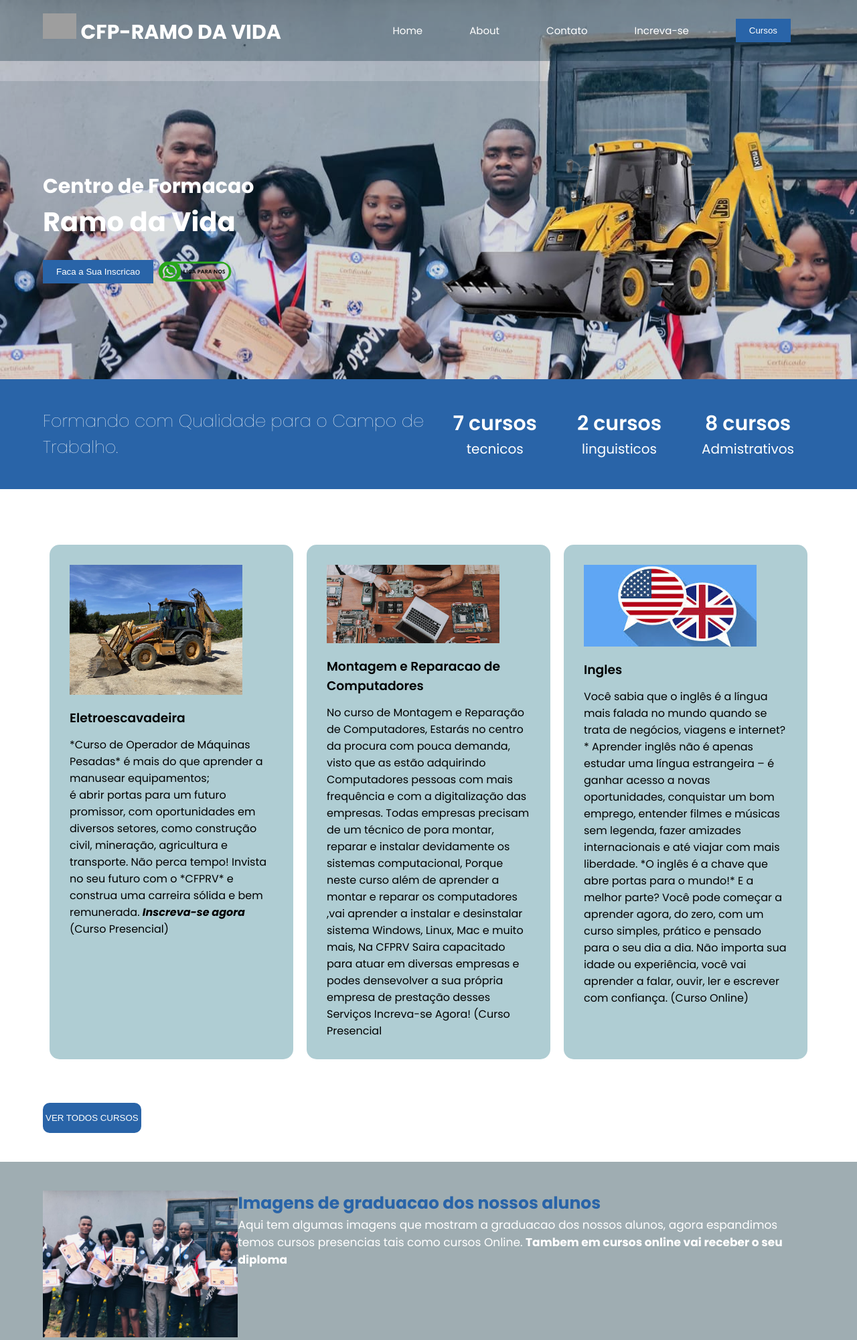
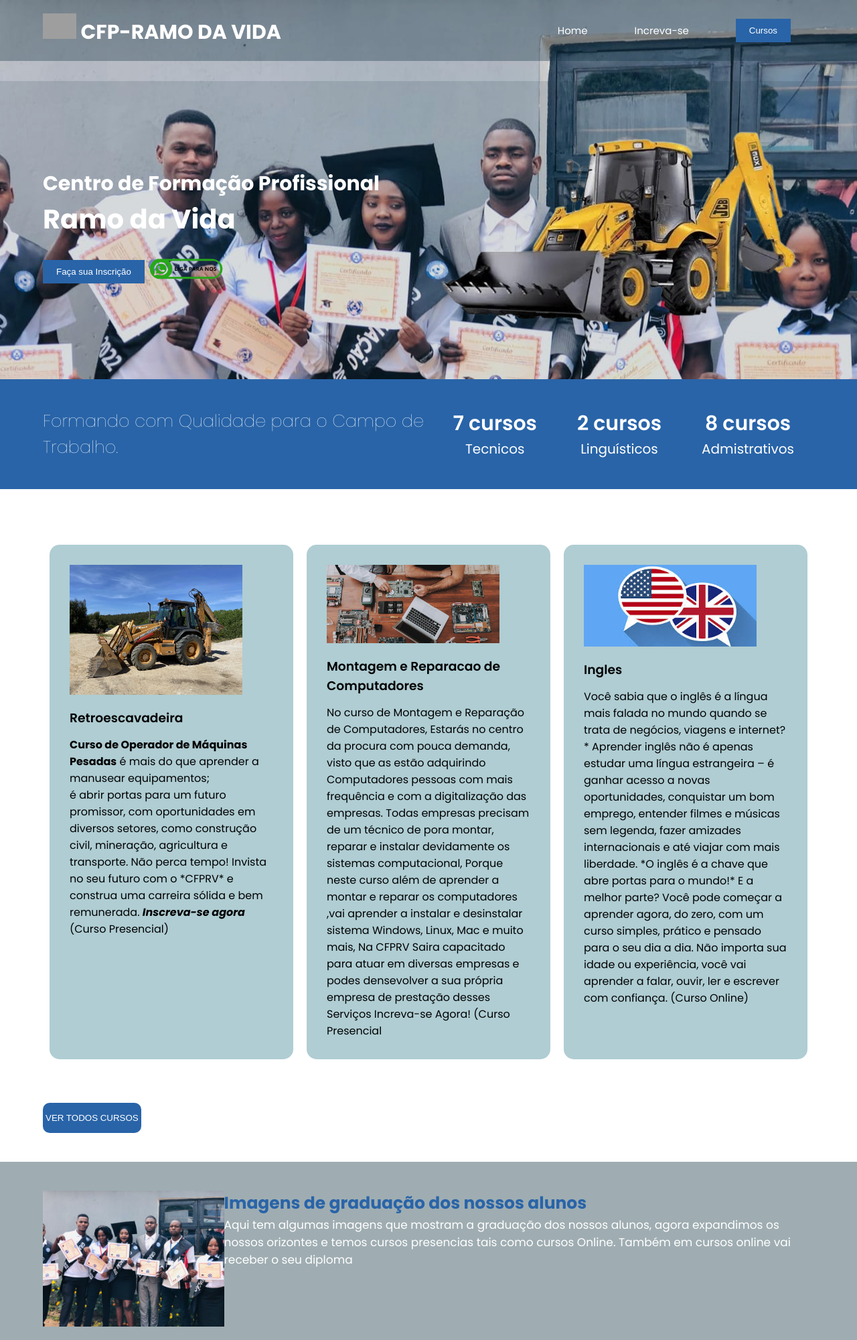
Before and after one commit to Win-word/centro_formacao_ramo_da_vida, a Flask app: page / in a window 1280 px wide. Shown: the top 2000 px of the page at 67% size. Run offline with Flask 3, Linux system fonts and the light colour scheme; grey boxes are pictures that could not be loaded.

Commit message:
atualizacao

```diff
--- a/templates/index.html
+++ b/templates/index.html
@@ -23,8 +23,7 @@
                     </div>
                     <ul class="ul">
                         <li><a href="/">Home</a></li>
-                        <li><a href="#">About</a></li>
-                        <li><a href="#">Contato</a></li>
+
                         <li><a href="/inscricao">Increva-se</a></li>
                         <li><a href="/cursos"><button class="btn-gradiente">Cursos</button></a></li>
 
@@ -46,16 +45,16 @@
             <div class="conteiner" style="text-align: center;">
 
                 <!--main text-->
-                <h4 class="hdroid">Centro de Formacao Profissional<br> Ramo Da Vida</h4>
+                <h4 class="hdroid">Centro de Formação Profissional<br> Ramo Da Vida</h4>
                 <div style="text-align: left;" class="main-text">
 
-                    <p style="font-size: 30px; color: white;"><b>Centro de Formacao</b></p>
+                    <p style="font-size: 30px; color: white;"><b>Centro de Formação Profissional</b></p>
                     <p style="font-size: 40px; color: white;"><b>Ramo da Vida</b>
                     </p>
 
                     <div>
-                        <a href="/inscricao"><button class="btn-gradiente">Faca a Sua Inscricao</button></a>
-                        <img  src="{{url_for('static', filename='img/ligaparanos.png') }}" alt="imagem de fundo">
+                        <a href="/inscricao"><button class="btn-gradiente">Faça sua Inscrição</button></a>
+                        <a href="https://wa.link/i7bgnh"> <img  src="{{url_for('static', filename='img/ligaparanos.png') }}" alt="imagem de fundo"></a>
                     </div>
 
                 </div>
@@ -63,7 +62,7 @@
                 <div class="main-img">
                     <img src="{{url_for('static', filename='img/esc-bg.png') }}" alt="imagem principal">
                 </div>
-                <a href="/inscricao"><button class="bdroid">Faca a Sua Inscricao</button><a href="/inscricao"></a>
+                <a href="/inscricao"><button class="bdroid">Faça sua Inscrição</button><a href="/inscricao"></a>
 
             </div>
 
@@ -89,13 +88,13 @@
             <div class="division-numbers">
             <p>
                 <span>7 cursos</span><br>
-                tecnicos
+                Tecnicos
 
 
             </p>
             <p>
                 <span>2 cursos</span><br>
-                linguisticos
+                Linguísticos
 
 
             </p>
@@ -131,9 +130,9 @@
         <div class="conteiner">
             <div class="curso">
                 <img src="{{url_for('static', filename='img/cursos/celetroescavadeira.jpg') }}" alt="curso eletroescavadeira">
-                <h3 class="tituloc">Eletroescavadeira</h3>
+                <h3 class="tituloc">Retroescavadeira</h3>
                 <p>
-                    *Curso de Operador de Máquinas Pesadas* é mais do que aprender a manusear equipamentos;<br> é abrir portas para um futuro promissor, com oportunidades em diversos setores, como construção civil, mineração, agricultura e transporte. Não perca tempo! Invista no seu futuro com o *CFPRV* e construa uma carreira sólida e bem remunerada. <b><i>Inscreva-se agora</i></b></p>(Curso Presencial)
+                    <b>Curso de Operador de Máquinas Pesadas</b> é mais do que aprender a manusear equipamentos;<br> é abrir portas para um futuro promissor, com oportunidades em diversos setores, como construção civil, mineração, agricultura e transporte. Não perca tempo! Invista no seu futuro com o *CFPRV* e construa uma carreira sólida e bem remunerada. <b><i>Inscreva-se agora</i></b></p>(Curso Presencial)
                 </p>
 
 
@@ -197,12 +196,14 @@ E a melhor parte? Você pode começar a aprender agora, do zero, com um curso si
             </div>
             <!-- box show text about graduection -->
             <div class="box-text-gradh" >
-                <h1 style="color: #2964a8; font-size: 25px;">Imagens de graduacao dos nossos alunos </h1>
+                <h1 style="color: #2964a8; font-size: 25px;">Imagens de graduação dos nossos alunos</h1>
                 <p style="color: white; font-size: 17px;">
-                    Aqui tem algumas imagens que mostram a graduacao
-                     dos nossos alunos, agora espandimos
-                    temos cursos presencias tais como cursos Online.
-                    <b>Tambem em cursos online vai receber o seu diploma</b>
+                    Aqui tem algumas imagens que mostram a graduação
+                     dos nossos alunos, agora expandimos
+
+                   os nossos orizontes e  temos cursos presencias tais como cursos Online.
+
+                    Também em cursos online vai receber o seu diploma</b>
                 </p>
             </div>
 
@@ -216,7 +217,7 @@ E a melhor parte? Você pode começar a aprender agora, do zero, com um curso si
 
     </div>
     <section class="sc-and">
-        <h2>Centro de Formacao Ramo da Vida</h2>
+        <h2>Centro de Formação Profissional Ramo da Vida</h2>
         <div class="conteiner">
             <div>
 
@@ -232,7 +233,7 @@ E a melhor parte? Você pode começar a aprender agora, do zero, com um curso si
             </div>
 
             <div>
-            <h4>Mais informacao sobre CFPRV</h4>
+            <h4>Mais informação sobre CFPRV</h4>
             <ul>
                 <li>Whatsapp: 853134164</li>
                 <li>Email: anselmoservic142@gmail.com</li>
```
Also changed, not shown: templates/cursos.html (+9 -10 lines), templates/inscricao.html (+8 -9 lines).
